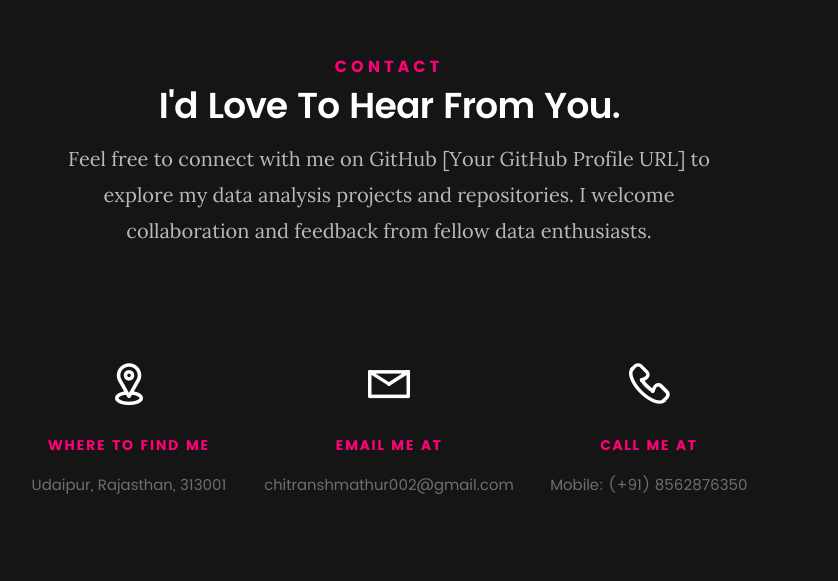
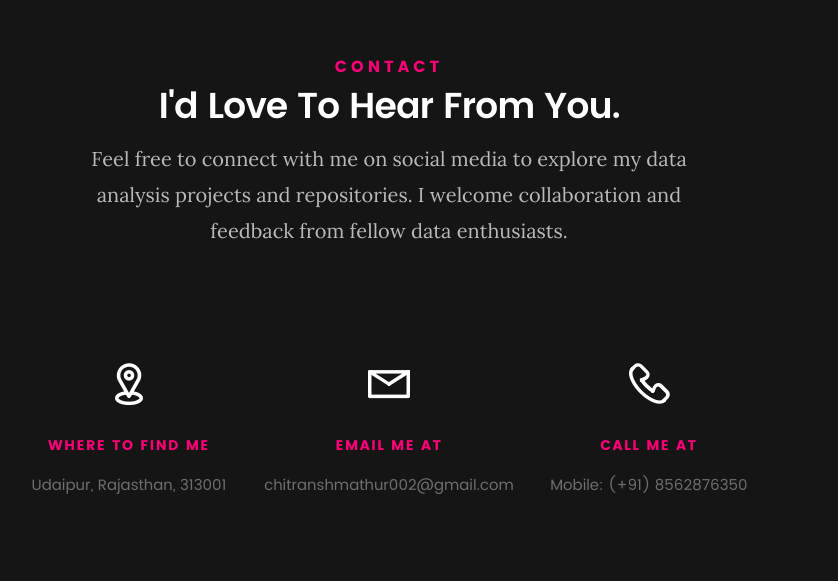
Before and after one commit to Chitransh02/chitransh_github, a plain HTML site: page index.html in a window 1280 px wide. Shown: the part 5193-5774 px from the top of the page, without its empty margins (251-1089 px from the left). Drawn offline with Linux system fonts and the light colour scheme; files whose address does not match are found by name.

Commit message:
Update index.html

```diff
--- a/index.html
+++ b/index.html
@@ -667,7 +667,7 @@
    			<h5>Contact</h5>
    			<h1>I'd Love To Hear From You.</h1>
 
-   			<p class="lead">Feel free to connect with me on GitHub [Your GitHub Profile URL] to explore my data analysis projects and repositories. I welcome collaboration and feedback from fellow data enthusiasts.
+   			<p class="lead">Feel free to connect with me on social media to explore my data analysis projects and repositories. I welcome collaboration and feedback from fellow data enthusiasts.
 
 			   </p>
 
```
